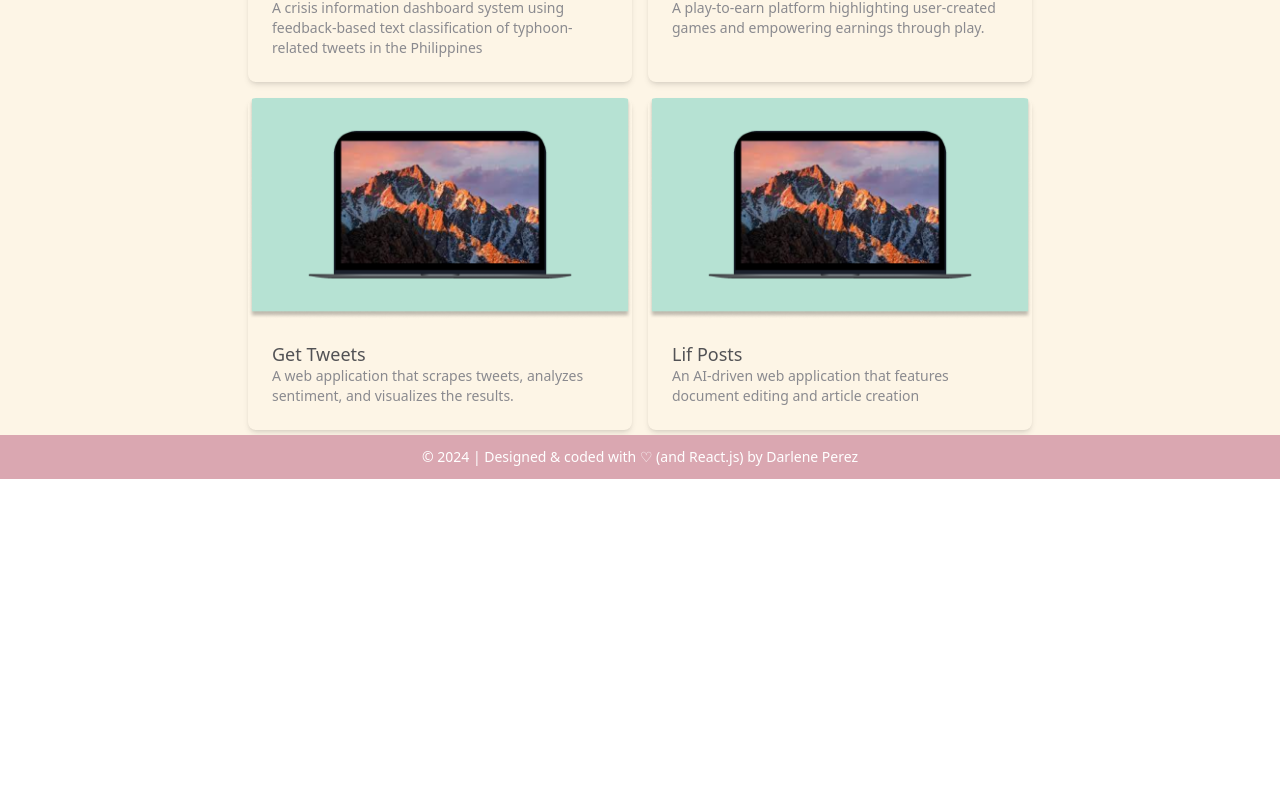
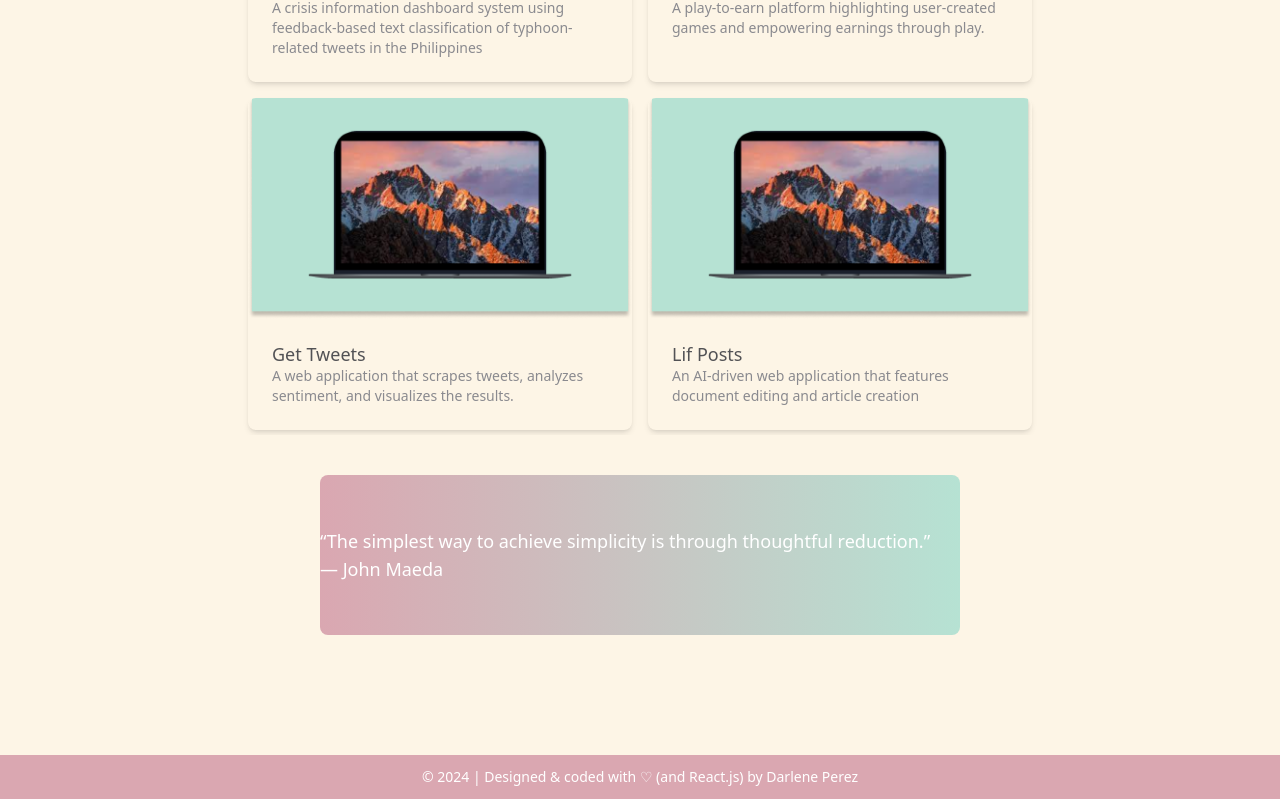
Before and after one commit to dqperez/portfolio-website, a React (Vite) app: page / in a window 1280 px wide. Shown: the part 1165-1964 px from the top of the page. Before the commit the page ends 1644 px from the top, so only its background shows below. Built offline with nearby package versions, Linux system fonts and the light colour scheme.

Commit message:
feat: Add gradient quote div

```diff
--- a/src/pages/MainPage.jsx
+++ b/src/pages/MainPage.jsx
@@ -22,7 +22,14 @@ const MainPage = () => {
                 <Overview />
             </div>
 
-
+            <div className="bg-bg flex items-center justify-center h-80">
+                <div class="flex flex items-center justify-center h-40 w-1/2 mb-20 rounded-lg bg-gradient-to-r from-footer to-button">
+                <p className="text-lg" style={{ color: 'white' }}>
+                    “The simplest way to achieve simplicity is through thoughtful reduction.”
+                    — John Maeda
+                </p>
+                </div>
+            </div>
 
             <Footer />
         </div>
```
